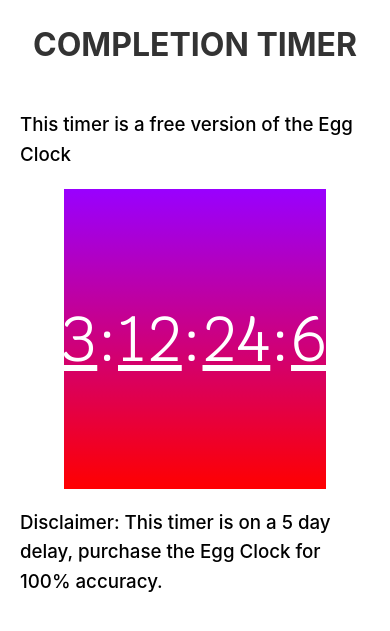
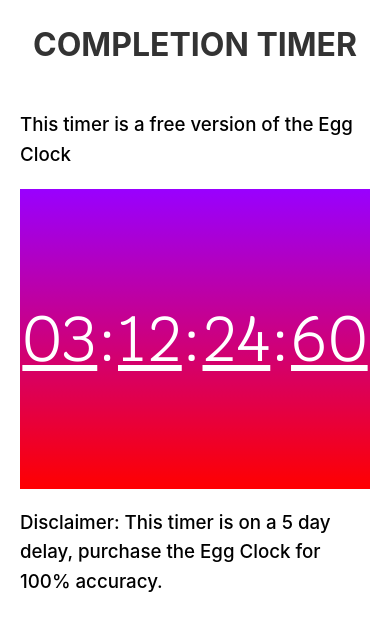
Before and after one commit to jo-vera/web-1, a plain HTML site: page final-project/timer/index.html in a window 390 px wide. Shown: the part 117-748 px from the top of the page. Drawn offline with Linux system fonts and the light colour scheme; a web font is replaced by a local one.

Commit message:
Add files via upload

```diff
--- a/final-project/css/style.css
+++ b/final-project/css/style.css
@@ -413,6 +413,10 @@ h3 {
   .product-info-text {
     padding: 0;
   }
+
+  .timer-box {
+    width: 100%;
+  }
 }
 
 @media (max-width: 480px) {
```
